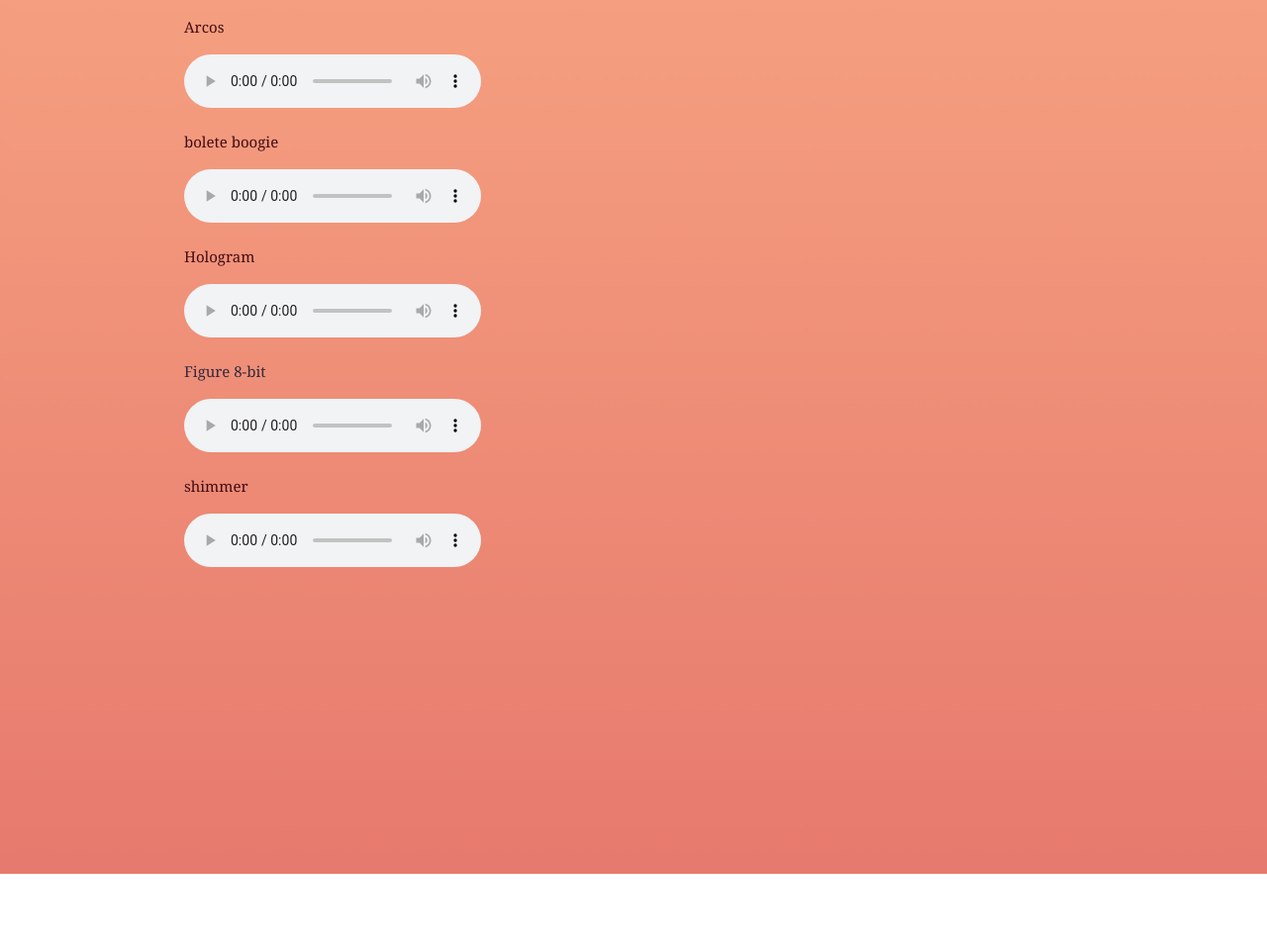
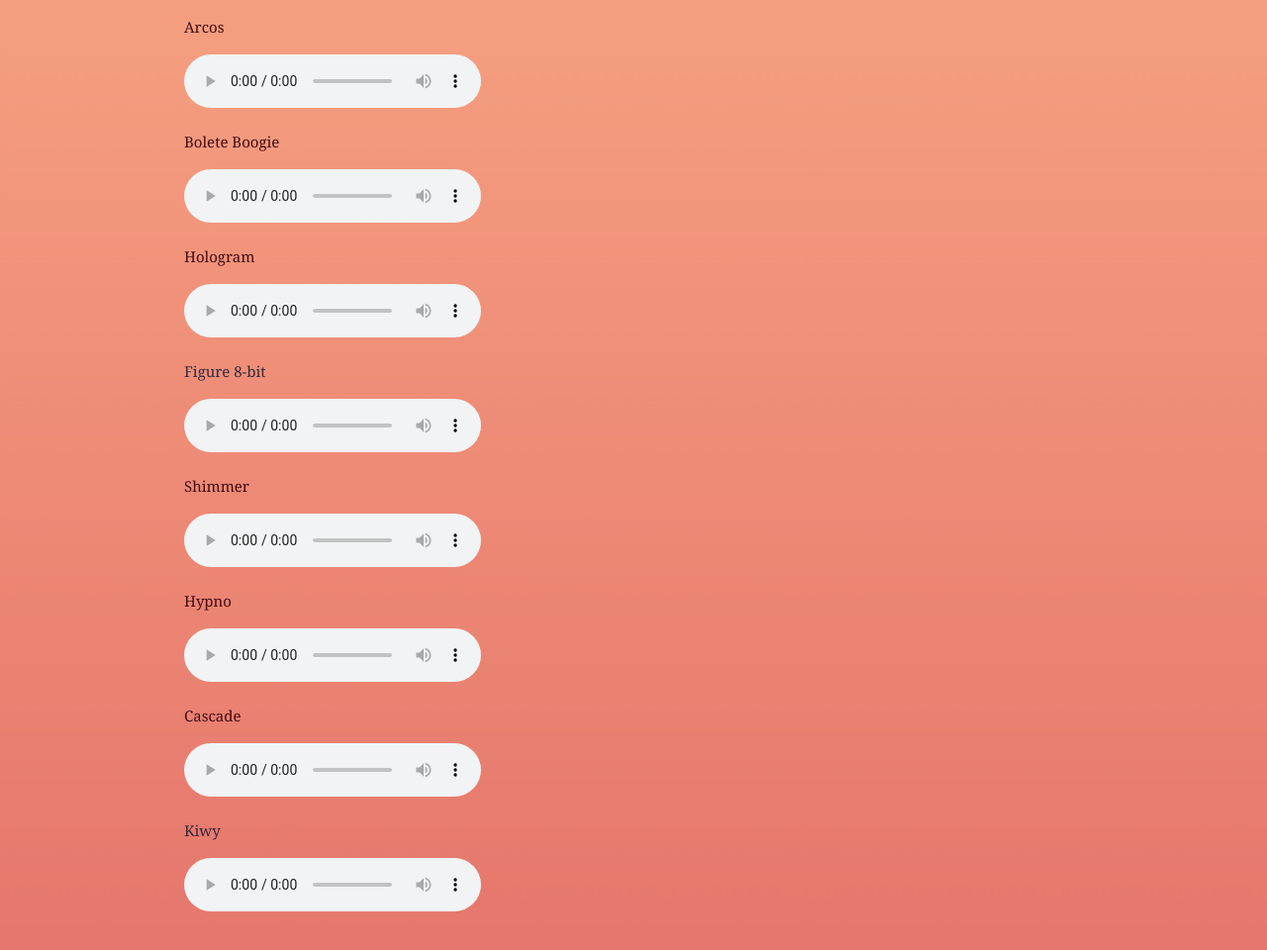
Before and after one commit to elepants/elepants.github.io, a plain HTML site: page music.html in a window 1280 px wide. Shown: the part 600-1560 px from the top of the page at 99% size. Before the commit the page ends 1483 px from the top, so only its background shows below. Drawn offline with Linux system fonts and the light colour scheme.

Commit message:
added songs

```diff
--- a/music.html
+++ b/music.html
@@ -68,7 +68,7 @@
 Your browser does not support the HTML5 Audio element.
 </audio>
 
-      <p> <a href="http://tinyurl.com/2c7oungw"                    target="_blank">bolete boogie </a> </p>
+      <p> <a href="http://tinyurl.com/2c7oungw"                    target="_blank">Bolete Boogie </a> </p>
 <audio controls="controls2" src="bolete boogie.mp3">
     <source src="bolete boogie.mp3" type="audio/mpeg">
     <source src="bolete-boogie.ogg" type="audio/ogg">
@@ -89,13 +89,35 @@ Your browser does not support the HTML5 Audio element.
 Your browser does not support the HTML5 Audio element.
 </audio>
 
-      <p> <a href="http://tinyurl.com/2ygnnp3l" target="_blank">shimmer</a> </p>
+      <p> <a href="http://tinyurl.com/2ygnnp3l" target="_blank">Shimmer</a> </p>
       <audio controls="controls5" src="simmerreal.mp3">
         <source src="simmerreal.mp3" type="audio/mpeg">
         <source src="simmerreal.ogg" type="audio/ogg">
           Your browser does not support the HTML5 Audio element.
       </audio>
       <br>
+         <p> <a href="http://tinyurl.com/23tup24j" target="_blank">Hypno</a> </p>
+         <audio controls="controls6" src="hypno.mp3">
+           <source src="hypno.mp3" type="audio/mpeg">
+           <source src="hypno ogg.ogg" type="audio/ogg">
+             Your browser does not support the HTML5 Audio element.
+         </audio>
+
+         <p> <a href="http://tinyurl.com/25dcvw2h" target="_blank">Cascade</a> </p>
+         <audio controls="controls7" src="CASCADE.mp3">
+           <source src="CASCADE.mp3" type="audio/mpeg">
+           <source src="cascade ogg.ogg" type="audio/ogg">
+             Your browser does not support the HTML5 Audio element.
+         </audio>
+
+         <p> Kiwy </p>
+          <audio controls="controls7" src="kiwy.mp3">
+            <source src="kiwy.mp3" type="audio/mpeg">
+            <source src="kiwy ogg.ogg" type="audio/ogg">
+              Your browser does not support the HTML5 Audio element.
+          </audio>
+         <br>
+         <br>
       <br>
       <br>
       <br>
```
Also changed, not shown: 4 other files.
